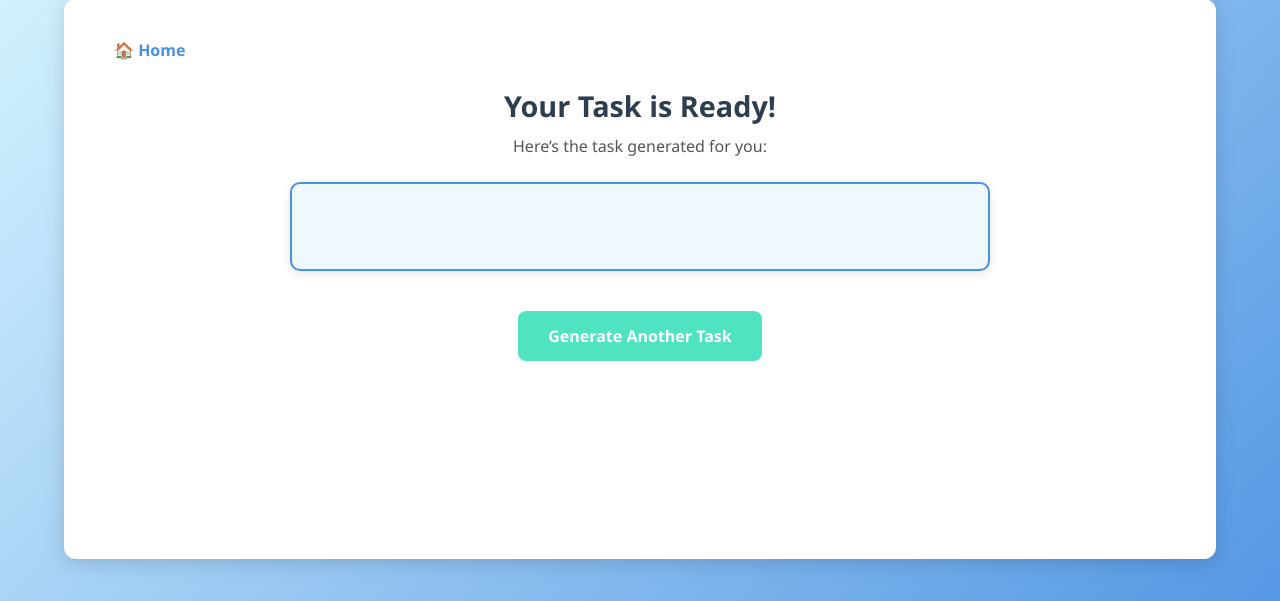
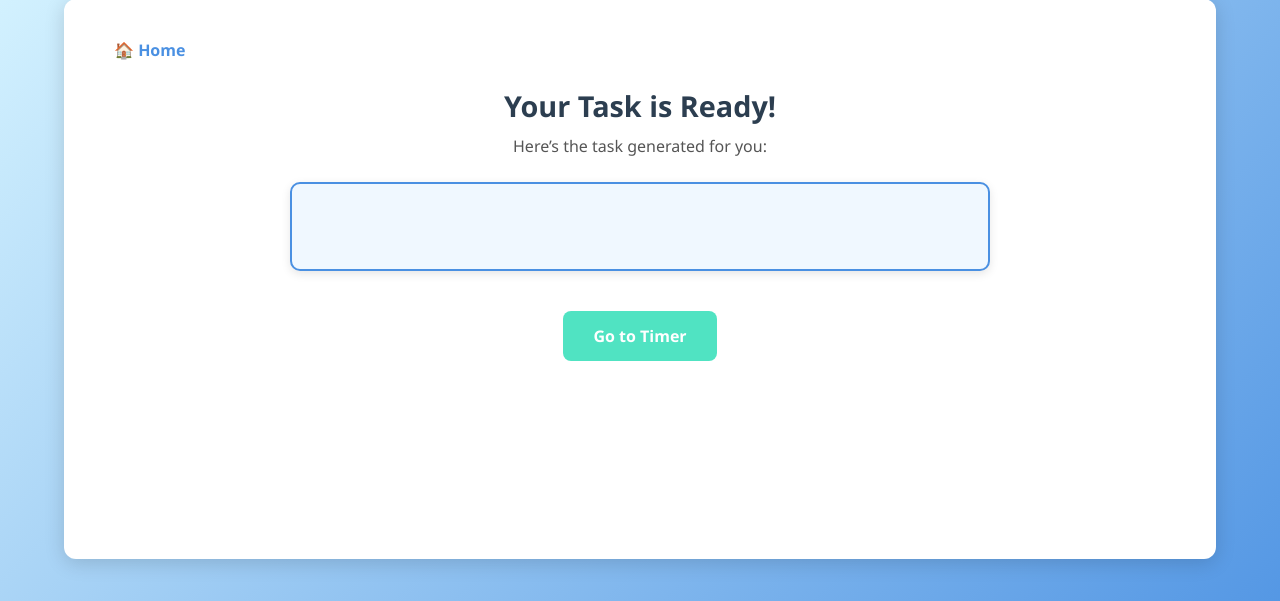
Before and after one commit to 7richelle/IMprov, a Django app: page /result/ in a window 1280 px wide. Shown: the part 41-642 px from the top of the page. Run offline with Django 5.2, Linux system fonts and the light colour scheme.

Commit message:
task generator - task_result

```diff
--- a/self_productivity/productivity_app/templates/task_result.html
+++ b/self_productivity/productivity_app/templates/task_result.html
@@ -21,7 +21,12 @@
         <p>{{ generated_task }}</p>
       </div>
 
-      <a href="{% url 'task_dashboard' %}" class="next-btn">Generate Another Task</a>
+
+<a href="{% url 'task_timer' %}?task_id={{ task_id }}&duration={{ duration }}&task={{ generated_task|urlencode }}"
+   class="next-btn">
+  Go to Timer
+</a>
+
     </main>
   </div>
 </body>
```
